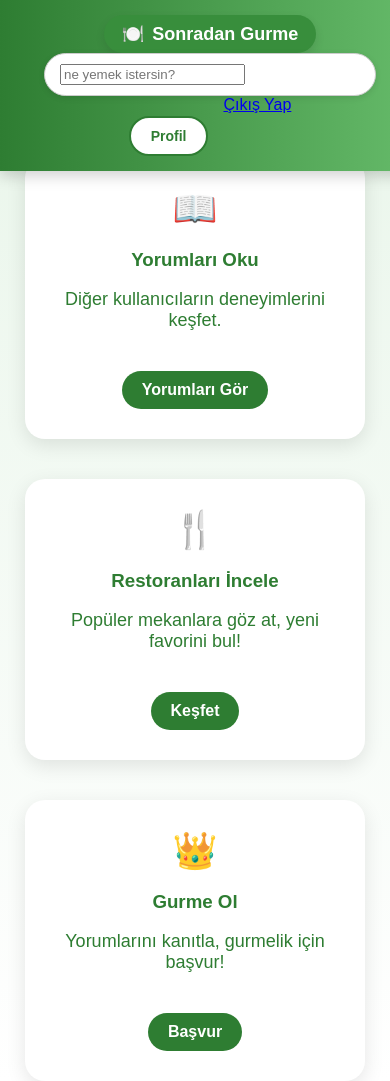
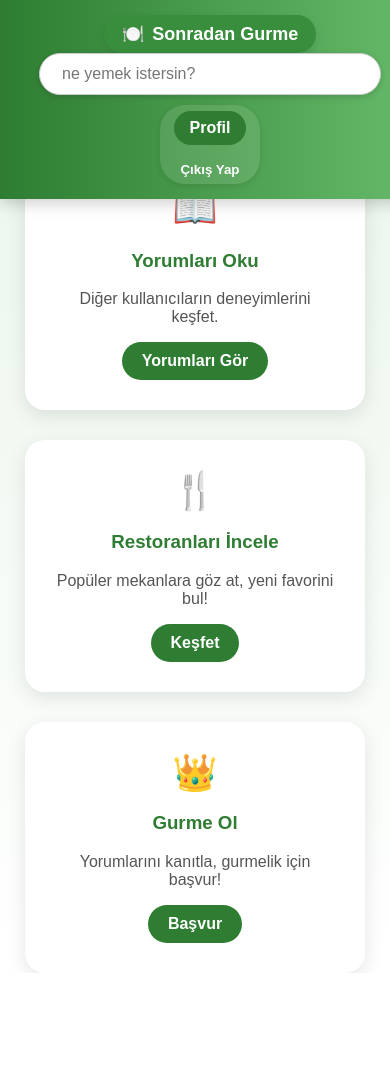
Before and after one commit to sude-tunc/Sonradan-Gurme, a Django app: page /sgapp/home/ in a window 390 px wide. After the commit the page ends 973 px from the top, so only its background shows below. Run offline with Django 5.2, Linux system fonts and the light colour scheme; a user stored in the database is signed in.

Commit message:
navbar düzenlendi(arama çubuğu ve çıkış yapın görüntüsü ayarlandı)

```diff
--- a/static/css/styles.css
+++ b/static/css/styles.css
@@ -41,26 +56,67 @@ body {
     transition: 0.3s;
 }
 
+.navbar .search-box {
+    background: white;
+    padding: 10px 20px;
+    border-radius: 30px;
+    width: 300px;
+    box-shadow: 0px 2px 6px rgba(0, 0, 0, 0.15);
+    display: flex;
+    align-items: center;
+}
+
+.navbar .search-box input {
+    background: transparent;
+    border: none;
+    outline: none;
+    width: 100%;
+    font-size: 16px;
+    color: #333;
+}
+
+
 .navbar .buttons {
     display: flex;
     gap: 15px;
+    align-items: center;
+    background-color: rgba(255, 255, 255, 0.1);
+    padding: 6px 14px;
+    border-radius: 25px;
+    box-shadow: 0 2px 6px rgba(0, 0, 0, 0.1);
 }
 
-.navbar .btn {
-    text-decoration: none;
-    padding: 10px 20px;
-    font-size: 14px;
+/* Buton Stilleri */
+a.btn, button.btn {
+    background-color: #2e7d32;
+    color: white;
+    padding: 8px 16px;
+    border: none;
     border-radius: 20px;
     font-weight: bold;
-    transition: 0.3s;
-    background: white;
-    color: #2e7d32;
-    border: 2px solid #2e7d32;
+    text-decoration: none;
+    cursor: pointer;
 }
 
-.navbar .btn:hover {
-    background: #2e7d32;
+a.btn:hover, button.btn:hover {
+    background-color: #1b5e20;
+}
+
+a.btn-outline, button.btn-outline {
+    background-color: transparent;
     color: white;
+    border: 2px solid white;
+    padding: 8px 16px;
+    border-radius: 20px;
+    font-weight: bold;
+    text-decoration: none;
+    cursor: pointer;
+    transition: all 0.3s ease-in-out;
+}
+
+a.btn-outline:hover, button.btn-outline:hover {
+    background-color: white;
+    color: #2e7d32;
 }
 
 /* Hero Block */
@@ -255,7 +222,7 @@ body {
     margin-top: 60px;
 }
 
-.home-card {
+.home-card, .card {
     background-color: white;
     padding: 30px;
     border-radius: 20px;
@@ -275,41 +242,51 @@ body {
     margin-bottom: 15px;
 }
 
-.home-card h3 {
+.card h3, .home-card h3 {
     color: #2e7d32;
-    margin-bottom: 10px;
 }
 
-.home-card p {
+.card p, .home-card p {
     color: #555;
-    margin-bottom: 15px;
 }
 
-.card-link {
-    display: inline-block;
+.card-link, .card .btn {
     background-color: #2e7d32;
     color: white;
     padding: 10px 20px;
     border-radius: 20px;
+    font-weight: bold;
     text-decoration: none;
-    font-weight: bold;
     transition: background-color 0.3s ease;
+    display: inline-block;
 }
 
-.card-link:hover {
+.card-link:hover, .card .btn:hover {
     background-color: #1b5e20;
 }
-.home-title {
-    font-size: 28px;
-    font-weight: 600;
-    color: #1b5e20;
-    margin-top: 120px;
-    margin-bottom: 40px;
-    text-shadow: 1px 1px 4px rgba(0, 0, 0, 0.1);
-    animation: fadeInDown 0.6s ease-in-out;
+
+/* Responsive */
+@media (max-width: 768px) {
+    .navbar {
+        flex-direction: column;
+        padding: 15px;
+    }
+
+    .navbar .buttons {
+        flex-direction: column;
+        margin-top: 10px;
+    }
+
+    .hero-block, .login-container, .register-container, .profile-container, .welcome-container {
+        padding: 30px 20px;
+    }
+
+    .search-box input {
+        width: 100%;
+    }
 }
 
-/* Basit fade + slide animasyonu */
+/* Animasyon */
 @keyframes fadeInDown {
     from {
         opacity: 0;
@@ -320,221 +297,13 @@ body {
         transform: translateY(0);
     }
 }
-.dashboard-container h1 {
-    font-size: 32px;
+
+.home-title {
+    font-size: 28px;
+    font-weight: 600;
     color: #1b5e20;
-    margin-bottom: 10px;
-    text-align: center;
+    margin-top: 120px;
+    margin-bottom: 40px;
+    text-shadow: 1px 1px 4px rgba(0, 0, 0, 0.1);
+    animation: fadeInDown 0.6s ease-in-out;
 }
-
-.dashboard-container p {
-    font-size: 18px;
-    color: #2e7d32;
-    margin-bottom: 40px;
-    text-align: center;
-}
-
-.card-container {
-    display: flex;
-    gap: 40px;
-    justify-content: center;
-    flex-wrap: wrap;
-}
-
-.card {
-    background-color: white;
-    border-radius: 20px;
-    padding: 30px;
-    width: 300px;
-    box-shadow: 0 8px 20px rgba(0,0,0,0.1);
-    transition: transform 0.3s ease, box-shadow 0.3s ease;
-    text-align: center;
-}
-
-.card:hover {
-    transform: translateY(-5px);
-    box-shadow: 0 12px 25px rgba(0,0,0,0.15);
-}
-
-.card-icon {
-    font-size: 36px;
-    margin-bottom: 10px;
-}
-
-.card h3 {
-    font-size: 22px;
-    color: #2e7d32;
-    margin-bottom: 10px;
-}
-
-.card p {
-    color: #555;
-    margin-bottom: 20px;
-}
-
-.card .btn {
-    background-color: #2e7d32;
-    color: white;
-    padding: 10px 20px;
-    border-radius: 25px;
-    font-weight: bold;
-    text-decoration: none;
-    transition: background-color 0.3s ease;
-}
-
-.card .btn:hover {
-    background-color: #1b5e20;
-}
-.yorum-karti {
-    background-color: #ffffff;
-    border-radius: 12px;
-    box-shadow: 0 2px 6px rgba(0,0,0,0.1);
-    padding: 16px;
-    margin-bottom: 16px;
-}
-.yorum-formu-container {
-    max-width: 500px;
-    margin: 60px auto;
-    background-color: #f0fdf4;
-    padding: 30px;
-    border-radius: 16px;
-    box-shadow: 0 0 10px rgba(0,0,0,0.1);
-    font-family: Arial, sans-serif;
-}
-
-.yorum-formu-container h2 {
-    text-align: center;
-    color: #2f855a;
-    margin-bottom: 25px;
-}
-
-.yorum-formu-container label {
-    display: block;
-    margin-top: 15px;
-    font-weight: bold;
-    color: #333;
-}
-
-.yorum-formu-container input[type="text"],
-.yorum-formu-container select,
-.yorum-formu-container textarea {
-    width: 100%;
-    padding: 10px;
-    margin-top: 5px;
-    border: 1px solid #ccc;
-    border-radius: 8px;
-    box-sizing: border-box;
-}
-
-.yorum-formu-container button[type="submit"] {
-    background-color: #2f855a;
-    color: white;
-    border: none;
-    padding: 12px 20px;
-    margin-top: 20px;
-    border-radius: 8px;
-    cursor: pointer;
-    width: 100%;
-    font-weight: bold;
-    transition: background-color 0.3s ease;
-}
-
-.yorum-formu-container button[type="submit"]:hover {
-    background-color: #276749;
-}
-
-.basvuru-form-container {
-    max-width: 600px;
-    margin: 60px auto;
-    background-color: #f0fdf4;
-    padding: 35px;
-    border-radius: 16px;
-    box-shadow: 0 0 12px rgba(0, 0, 0, 0.1);
-    font-family: Arial, sans-serif;
-}
-
-.basvuru-form-container h2 {
-    text-align: center;
-    color: #2b6cb0;
-    margin-bottom: 25px;
-}
-
-.basvuru-form-container label {
-    display: block;
-    margin-bottom: 10px;
-    font-weight: bold;
-    color: #333;
-}
-
-.basvuru-form-container textarea {
-    width: 100%;
-    padding: 12px;
-    border: 1px solid #ccc;
-    border-radius: 10px;
-    resize: vertical;
-    font-size: 14px;
-    box-sizing: border-box;
-}
-
-.basvuru-form-container button {
-    margin-top: 20px;
-    width: 100%;
-    padding: 12px;
-    background-color: #2b6cb0;
-    color: white;
-    font-weight: bold;
-    border: none;
-    border-radius: 10px;
-    cursor: pointer;
-    transition: background-color 0.3s ease;
-}
-
-.basvuru-form-container button:hover {
-    background-color: #2c5282;
-}
-.login-form button {
-    display: block;
-    margin: 20px auto; /* otomatik margin ile yatayda ortalar */
-    padding: 10px 20px;
-    background-color: #2e7d32;
-    color: white;
-    border: none;
-    border-radius: 5px;
-    font-weight: bold;
-    cursor: pointer;
-}
-
-.login-form button:hover {
-    background-color: #1b5e20;
-}
-
-.btn {
-    background-color: #2e7d32;
-    color: white;
-    padding: 10px 20px;
-    border-radius: 25px;
-    text-decoration: none;
-    font-weight: bold;
-    transition: background-color 0.3s ease;
-    display: inline-block;
-    margin-top: 20px;
-}
-
-.btn:hover {
-    background-color: #1b5e20;
-}
-.button {
-    background-color: white;
-    border: 2px solid #2e7d32;
-    color: #2e7d32;
-    padding: 8px 14px;
-    border-radius: 20px;
-    text-decoration: none;
-    font-weight: bold;
-    transition: 0.3s ease;
-}
-
-.button:hover {
-    background-color: #2e7d32;
-    color: white;
-}
--- a/templates/base.html
+++ b/templates/base.html
@@ -26,7 +26,10 @@
             {% else %}
                 {% if user.is_authenticated %}
                     <a href="{% url 'profile' %}" class="btn">Profil</a>
-                    <a href="{% url 'logout' %}" class="btn-outline">Çıkış Yap</a>
+                    <form method="POST" action="{% url 'logout' %}" style="display:inline;">
+                        {% csrf_token %}
+                        <button type="submit" class="btn-outline" style="background:none; border:none; padding:0; cursor:pointer;">Çıkış Yap</button>
+                    </form>
                 {% else %}
                     <a href="{% url 'login' %}" class="btn">Giriş Yap</a>
                     <a href="{% url 'register' %}" class="btn-outline">Kaydol</a>
```
Also changed, not shown: other parts of static/css/styles.css (+29 -103 lines), db.sqlite3.
